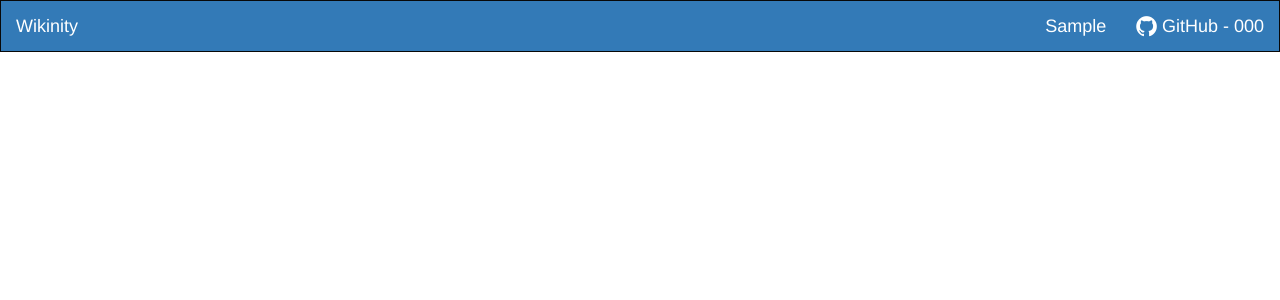
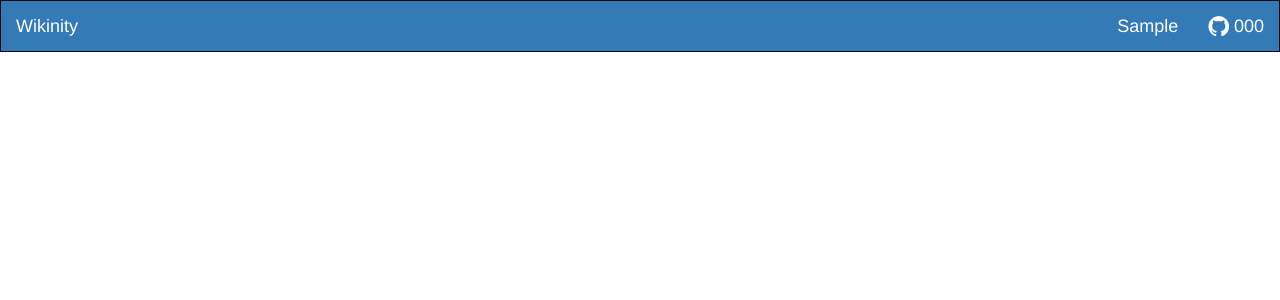
Before and after one commit to wikimedia/labs-tools-wikinity, a Flask app: template src/templates/base.html in a window 1280 px wide. Shown: the top 300 px of the page. Run offline with Flask 2, Linux system fonts and the light colour scheme; the template is opened without the code that fills it: most values are stand-ins (such as "Sample title", 1, 10 or a date in 2020); some libraries are stand-ins or nearby versions.

Commit message:
Update link to source code and report problem

```diff
--- a/src/templates/base.html
+++ b/src/templates/base.html
@@ -24,10 +24,10 @@
         Wikinity
         </a>
 
-        <a class="navbar-brand" href="https://github.com/urbanecm/wikinity/" style="color: #fff;float: right">
-            <i class="fa fa-github fa-lg" aria-hidden="true"></i> GitHub - {{ locale["source-code"] }}
+        <a class="navbar-brand" href="https://phabricator.wikimedia.org/source/tool-wikinity" style="color: #fff;float: right">
+            <i class="fa fa-github fa-lg" aria-hidden="true"></i> {{ locale["source-code"] }}
         </a>
-    <a style="float: right; color: white;" class="navbar-brand no-hover" href="reportproblem.php">{{ locale["report-problem"] }}</a>
+    <a style="float: right; color: white;" class="navbar-brand no-hover" href="https://phabricator.wikimedia.org/maniphest/task/edit/form/1/?project=wikinity">{{ locale["report-problem"] }}</a>
     </nav>
     {% block content %}{% endblock %}
 </body>
```
